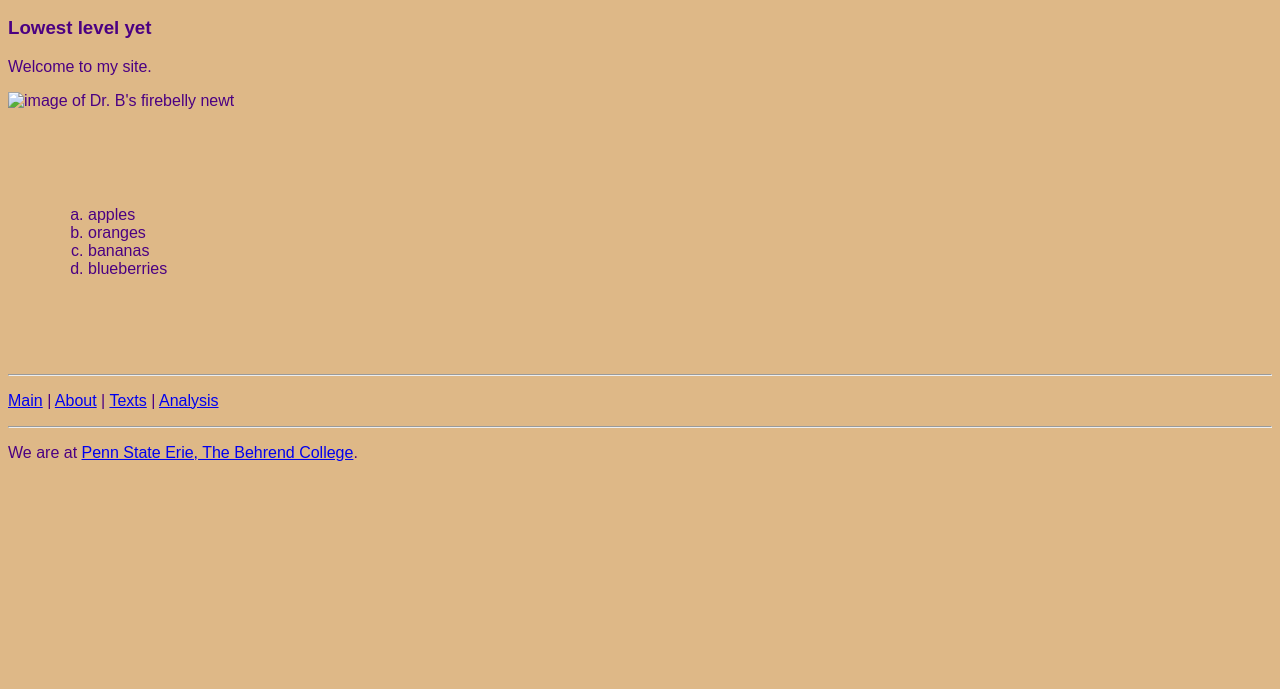
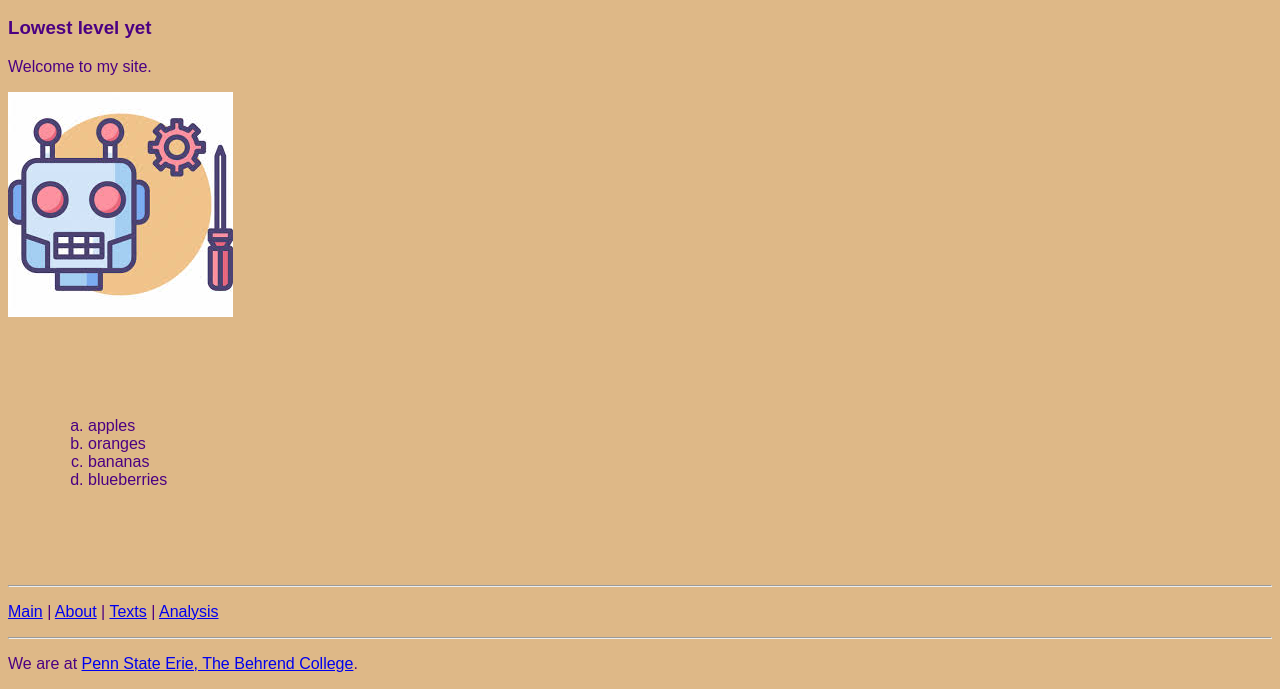
Before and after one commit to Cameron-Bigi/my_page, a plain HTML site: page docs/index.html in a window 1280 px wide. Shown: the part 111-800 px from the top of the page. Drawn offline with Linux system fonts and the light colour scheme.

Commit message:
adding docs folder to start GitHub website

```diff
--- a/docs/index.html
+++ b/docs/index.html
@@ -14,7 +14,7 @@
         <h2>Lower level heading</h2>
         <h3>Lowest level yet</h3>
         <p>Welcome to my site.</p>
-        <img src="images/robot.png" alt="image of Dr. B's firebelly newt"/>
+        <img src="images/robot.jpg" alt="image of Dr. B's firebelly newt"/>
         <!--ebb: When pointing to images in your own repo, always use *relative* file associations: Here we are pointing to an images directory that's in the same
         folder as this HTML file we're editing. And we're going into the images folder to deliver the newt-mosaic4.png file inside. -->
 
```
